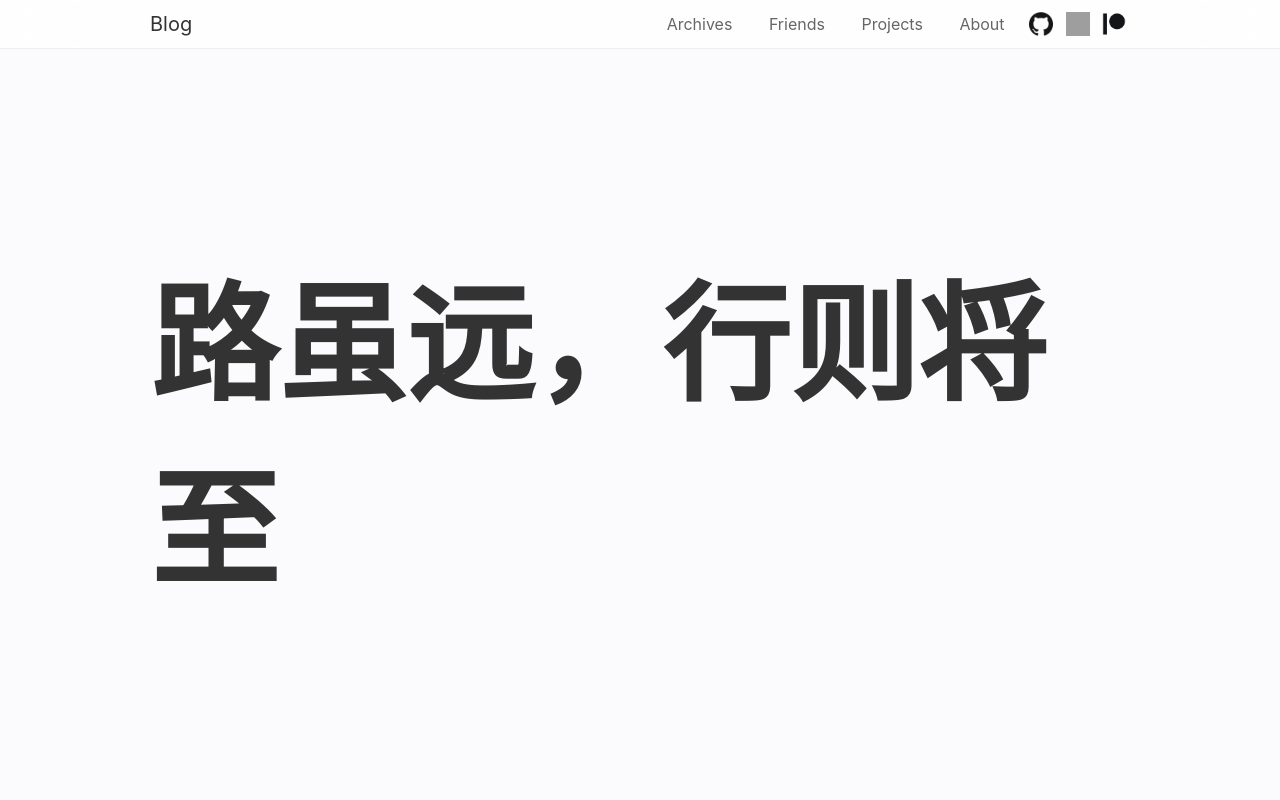
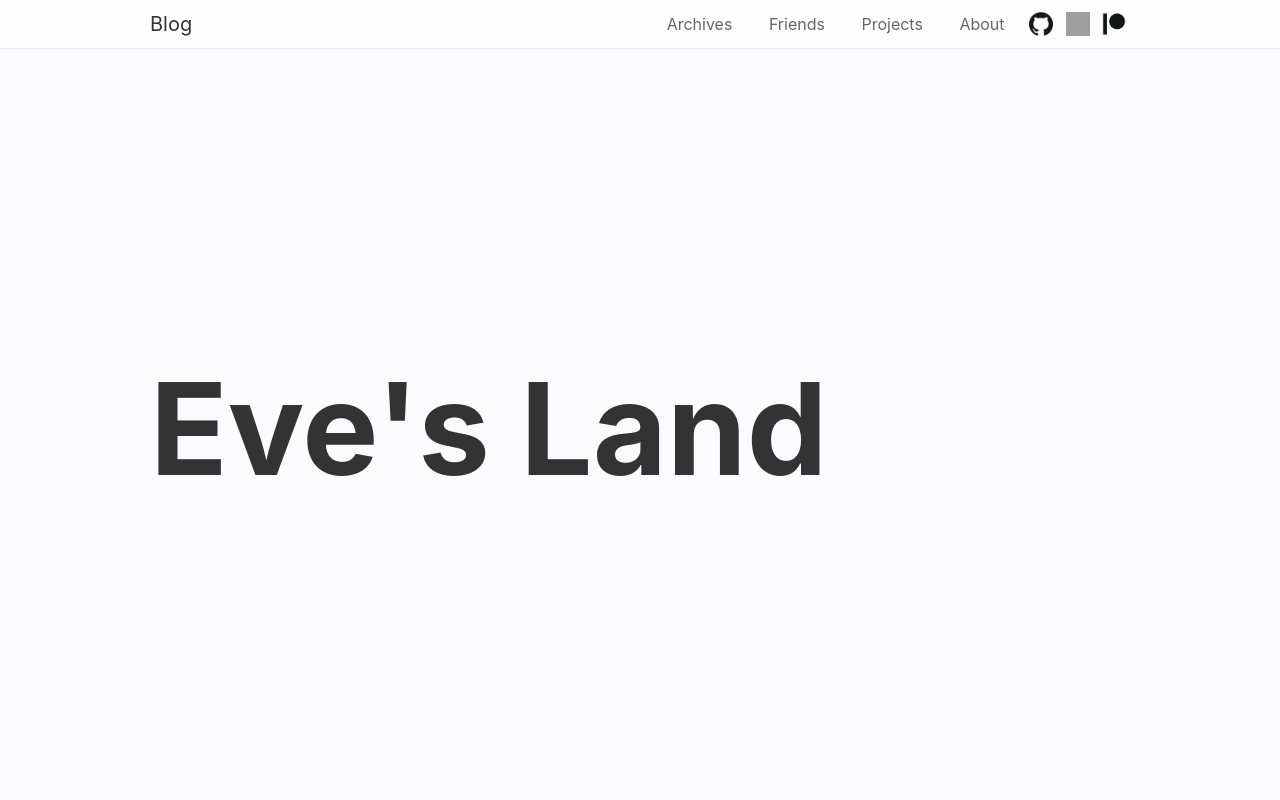
Before and after one commit to EveeeMo/EveeeMo.github.io, a plain HTML site: page index.html in a window 1280 px wide. Shown: the top 800 px of the page. Drawn offline with Linux system fonts and the light colour scheme; grey boxes are pictures that could not be loaded.

Commit message:
Site updated: 2021-02-09 19:21:44

```diff
--- a/index.html
+++ b/index.html
@@ -95,7 +95,7 @@
     <div class="hero">
         <div class="group">
             <h2 class="sub"></h2>
-            <h2 class="large">路虽远，行则将至</h2>
+            <h2 class="large">Eve&#39;s Land</h2>
         </div>
     </div>
 
```
